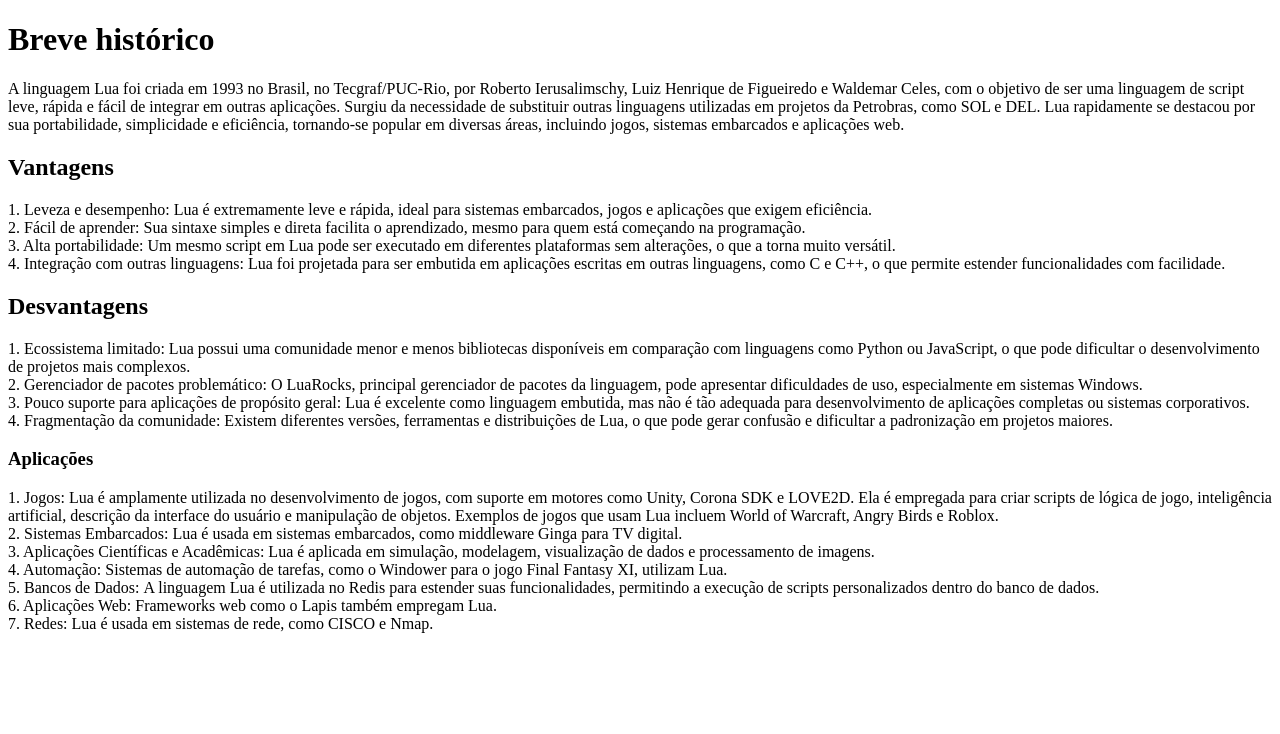
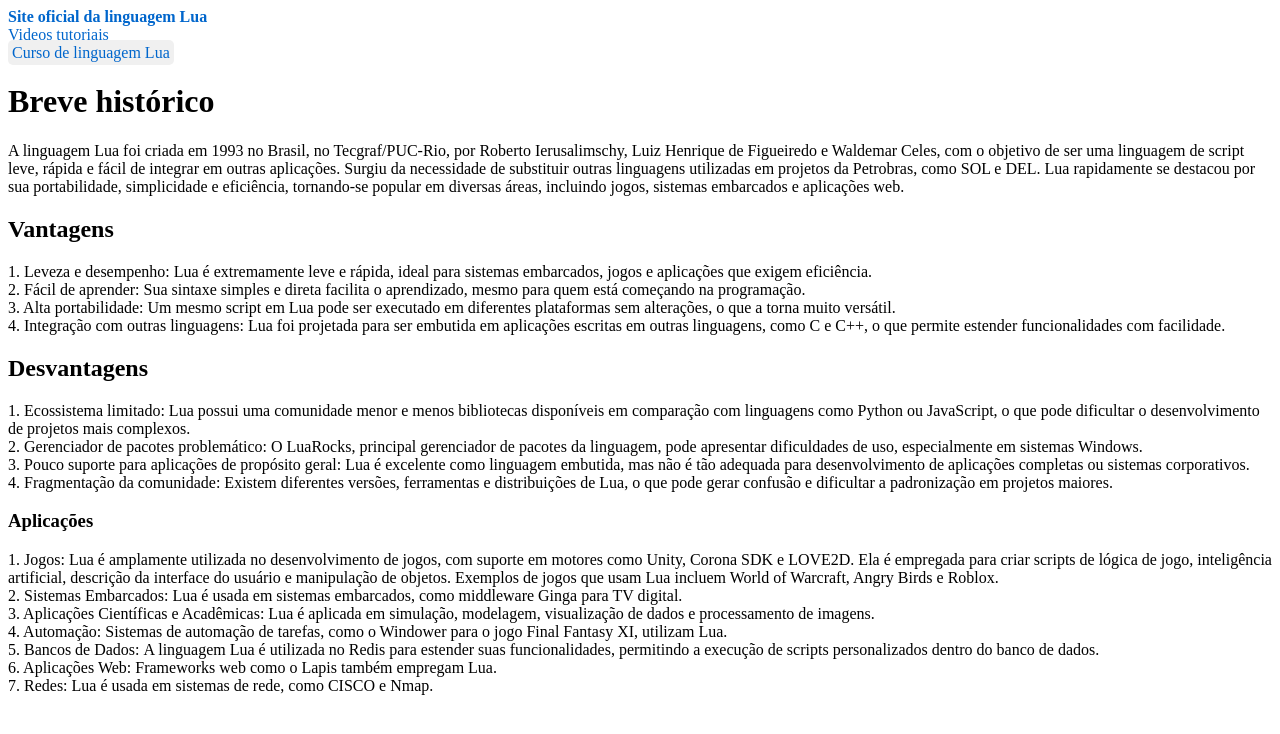
Before and after one commit to prof-freedson/enciclopedias-linguagens, a plain HTML site: page lua.html in a window 1280 px wide. Drawn offline with Linux system fonts and the light colour scheme.

Commit message:
Pagina index e links no arquivo lua

```diff
--- a/lua.html
+++ b/lua.html
@@ -6,6 +6,19 @@
     <title>Lua HTML</title>
 </head>
 <body>
+
+  <a href="https://www.lua.org/portugues.html" style="color: #0066cc; text-decoration: none; font-weight: bold;" target="_blank">
+    Site oficial da linguagem Lua
+</a><br>
+
+<a href="https://www.youtube.com/watch?v=qxoMNzpI_2A" style="color: #0066cc; text-decoration: none; font-style: ;" target="_blank">
+    Videos tutoriais
+</a><br>
+
+<a href="https://www.udemy.com/pt/topic/lua/?srsltid=AfmBOooO26ULZr9VtiaHhIMj50xNBW5E4fFOcI-dUTKF1RietjhqtsdW" style="color:#0066cc; text-decoration: none; background-color: #f0f0f0; padding: 4px; border-radius: 5px;" target="_blank">
+    Curso de linguagem Lua
+</a><br>
+
     <H1>Breve histórico</H1>
     <p>A linguagem Lua foi criada em 1993 no Brasil, no Tecgraf/PUC-Rio, por Roberto Ierusalimschy, Luiz Henrique de Figueiredo e Waldemar Celes, com o objetivo de ser uma linguagem de script leve, rápida e fácil de integrar em outras aplicações. Surgiu da necessidade de substituir outras linguagens utilizadas em projetos da Petrobras, como SOL e DEL. Lua rapidamente se destacou por sua portabilidade, simplicidade e eficiência, tornando-se popular em diversas áreas, incluindo jogos, sistemas embarcados e aplicações web. </p>
 
```
Also changed, not shown: index.html (+2 -1 lines).
